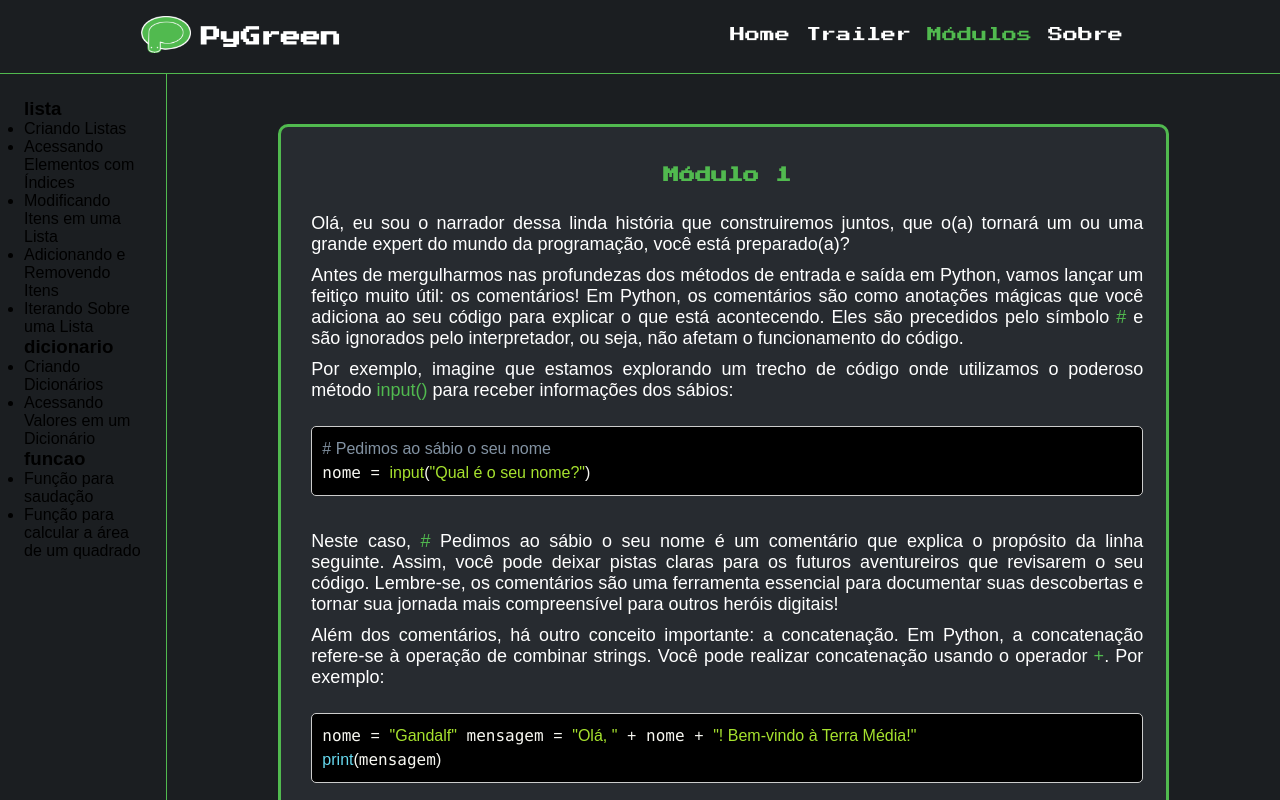
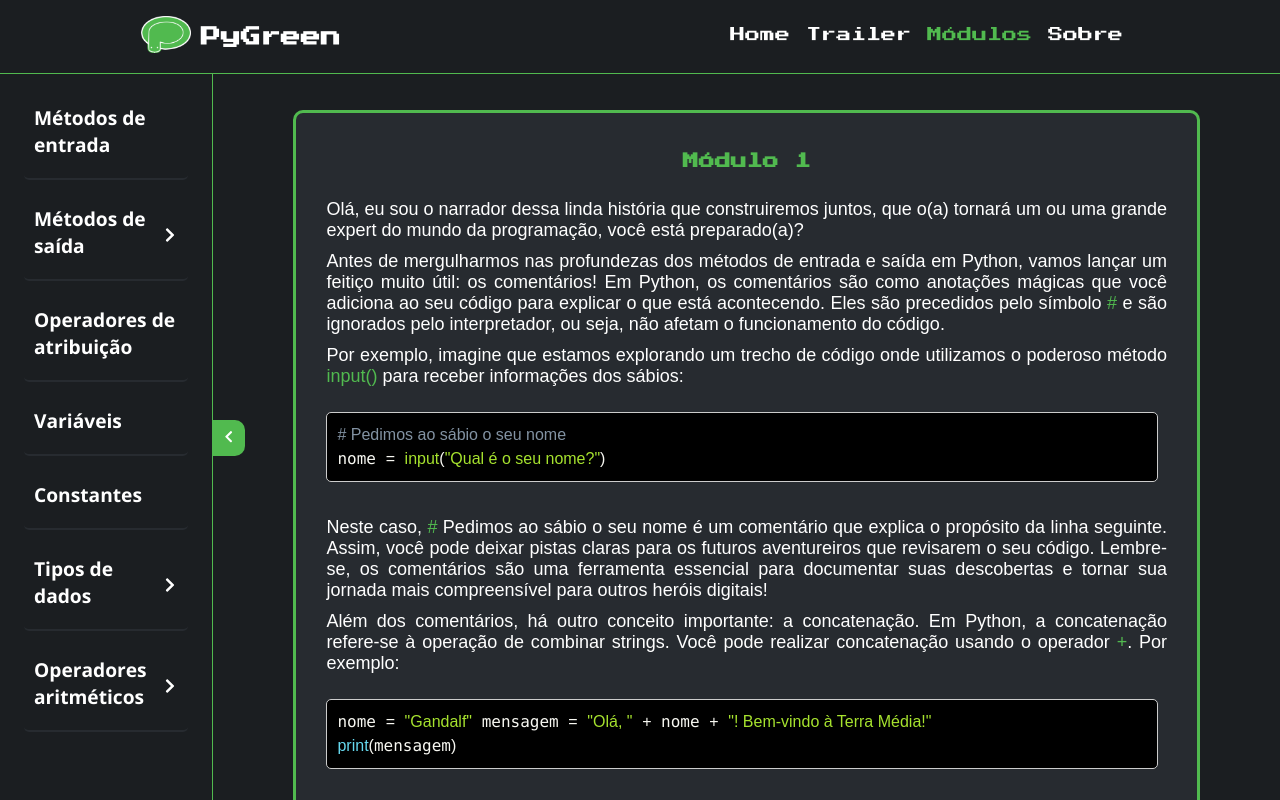
Before and after one commit to pygreenIF/PyGreen-appweb, a React (Create React App) app in the folder my-app/: page /modulos/modulo-1 in a window 1280 px wide. Shown: the top 800 px of the page. Built offline with nearby package versions, Linux system fonts and the light colour scheme.

Commit message:
tela de módulos
arrumando a tela de módulos, agora ela conta com um aside com titles e subtitles de cada parte do texto.

```diff
--- a/my-app/src/App.js
+++ b/my-app/src/App.js
@@ -13,23 +13,40 @@ import About from './components/modules/About'
 import Home from './components/modules/Home'
 
 
+function ContainerLayout({children}) {
+  return <Container customClass='min-height'>{children}</Container>;
+}
+
 function App() {
   return (
     <Router>
       <Navbar />
       <Routes>
-        <Route exact path="/" element= {<Home />}/>
-        <Route exact path="/modulos/modulo-1" element= {<Modulo1 />}/>
-        <Route exact path="/modulos/modulo-2" element= {<Modulo2 />}/>
-        <Route exact path="/modulos/modulo-3" element= {<Modulo3 />}/>
-        <Route exact path="/modulos/modulo-4" element= {<Modulo4 />}/>
+        <Route exact path="/" element={<Home />} />
+        <Route exact path="/modulos/modulo-1" element={<Modulo1 />} />
+        <Route exact path="/modulos/modulo-2" element={<Modulo2 />} />
+        <Route exact path="/modulos/modulo-3" element={<Modulo3 />} />
+        <Route exact path="/modulos/modulo-4" element={<Modulo4 />} />
+
+        <Route
+          exact
+          path="/modulos"
+          element={
+            <ContainerLayout>
+              <Modules />
+            </ContainerLayout>
+          }
+        />
+        <Route
+          exact
+          path="/sobre"
+          element={
+            <ContainerLayout>
+              <About />
+            </ContainerLayout>
+          }
+        />
       </Routes>
-      <Container customClass='min-height'>
-        <Routes>
-            <Route exact path="/modulos" element= {<Modules />}/>
-            <Route exact path="/sobre" element= {<About />}/>
-        </Routes>
-      </Container>
       <Footer />
     </Router>
   );
--- a/my-app/src/components/layout/ContentPage.js
+++ b/my-app/src/components/layout/ContentPage.js
@@ -1,30 +1,64 @@
+import { useState } from 'react';
+import { FaChevronRight, FaChevronDown, FaChevronLeft } from 'react-icons/fa';
 import styles from './ContentPage.module.css';
 
 function ContentPage({ titles = [], subtitles = [], num_subtitles = [], customClass, children }) {
+    const [expandedTitleIndex, setExpandedTitleIndex] = useState(null);
+    const [isSidebarVisible, setIsSidebarVisible] = useState(true);
     let start = 0;
+
+    const toggleSubtitles = (index) => {
+        setExpandedTitleIndex(expandedTitleIndex === index ? null : index);
+    };
+
+    const toggleSidebar = () => {
+        setIsSidebarVisible(!isSidebarVisible);
+    };
 
     return (
         <section className={styles.contents}>
-            <div className={styles.content_aside_nav}>
+            <div className={`${styles.content_aside_nav} ${isSidebarVisible ? '' : styles.collapsed}`}>
                 <div className={styles.navigation}>
                     {titles.map((title, i) => {
                         const end = start + num_subtitles[i];
                         const relatedSubtitles = subtitles.slice(start, end);
                         start = end;
 
+                        const hasSubtitles = relatedSubtitles.length > 0;
+                        const isExpanded = expandedTitleIndex === i;
+
                         return (
-                            <div key={i} className={styles.navigation_section}>
-                                <h3>{title}</h3>
-                                <ul>
-                                    {relatedSubtitles.map((subtitle, j) => (
-                                        <li key={j}>{subtitle}</li>
-                                    ))}
-                                </ul>
+                            <div
+                                key={i}
+                                className={`${styles.navigation_section} ${isExpanded ? styles.expanded : ''}`}
+                            >
+                                <a href={`#${title}`} onClick={() => toggleSubtitles(i)} className={styles.title_link}>
+                                    <h3>{title}</h3>
+                                    {hasSubtitles && (
+                                        <span className={styles.chevron}>
+                                            {isExpanded ? <FaChevronDown /> : <FaChevronRight />}
+                                        </span>
+                                    )}
+                                </a>
+
+                                {isExpanded && (
+                                    <ul>
+                                        {relatedSubtitles.map((subtitle, j) => (
+                                            <li key={j}>
+                                                <a href={`#${subtitle}`}>{subtitle}</a>
+                                            </li>
+                                        ))}
+                                    </ul>
+                                )}
                             </div>
                         );
                     })}
                 </div>
+                <button onClick={toggleSidebar} className={styles.toggle_button}>
+                    {isSidebarVisible ? <FaChevronLeft /> : <FaChevronRight />}
+                </button>
             </div>
+
             <div className={`${styles.content_page} ${styles[customClass]}`}>
                 <div className={styles.container_content}>
                     {children}
@@ -34,5 +68,4 @@ function ContentPage({ titles = [], subtitles = [], num_subtitles = [], customCl
     );
 }
 
-
 export default ContentPage;
--- a/my-app/src/components/layout/ContentPage.module.css
+++ b/my-app/src/components/layout/ContentPage.module.css
@@ -4,7 +4,7 @@
 }
 
 .content_aside_nav {
-    width: 15%;
+    width: 20%;
     height: 100vh;
     display: flex;
     position: sticky;
@@ -15,10 +15,48 @@
 
 .content_aside_nav .navigation {
     min-height: 0%;
-    max-height: 50%;
     display: flex;
     padding: 1.5em;
     flex-wrap: wrap;
+    margin-top: 50px;
+}
+
+.navigation {
+    display: flex;
+    flex-direction: column;
+}
+
+.navigation_section {
+    border-bottom: 2px solid var(--color-footer);
+}
+
+.navigation_section a {
+    text-decoration: none;
+    color: var(--white-primary);
+    font-family: 'Open Sans';
+}
+
+.navigation_section ul {
+    list-style: none;
+    max-height: 0;
+    overflow: hidden;
+    transition: max-height 0.3s ease;
+}
+
+.navigation_section ul {
+    max-height: 500px;
+}
+
+
+.navigation_section ul li {
+    margin-left: 10px;
+}
+
+.navigation_section h3 {
+    font-size: 1.1rem;
+    font-family: 'Open Sans';
+    margin-top: 20px;
+    margin-bottom: 10px;
 }
 
 .content_page {
@@ -31,16 +69,18 @@
 }
 
 .content_page .container_content {
-    width: 80%;
+    width: 85%;
     display: flex;
     flex-direction: column;
     align-items: center;
+    justify-content: center;
     flex-wrap: wrap;
     background-color: var(--color-footer);
     border: 3px solid var(--green-primary);
     border-radius: 10px;
     padding-block: 20px;
     padding-inline: 30px;
+    margin-top: 60px;
 }
 
 .container_content h1 {
@@ -77,9 +117,148 @@
     font-size: 18px;
 }
 
-@media (max-width: 768px) {
+.navigation_section {
+    margin-bottom: 15px;
+    padding: 10px;
+    border-radius: 5px;
+    transition: background-color 0.3s ease;
+}
+
+.title_link {
+    display: flex;
+    justify-content: space-between;
+    align-items: center;
+    text-decoration: none;
+    color: var(--white-primary);
+}
+
+.chevron {
+    font-size: 1rem;
+    margin-left: 10px;
+    color: var(--white-primary);
+    transition: transform 0.3s ease;
+}
+
+.expanded {
+    background-color: var(--color-footer);
+}
+
+
+.navigation_section ul {
+    list-style: none;
+    padding-left: 20px;
+    margin-top: 10px;
+}
+
+.navigation_section ul li {
+    margin-bottom: 5px;
+}
+
+.navigation_section ul li a {
+    text-decoration: none;
+    color: var(--white-primary);
+}
+
+.navigation_section h3 {
+    font-size: 1.2rem;
+    font-family: 'Open Sans';
+    margin-top: 0;
+    margin-bottom: 10px;
+}
+
+
+.contents {
+    display: flex;
+    flex-wrap: nowrap;
+    position: relative;
+}
+
+
+.toggle_button {
+    position: absolute;
+    right: -33px;
+    top: 50vh;
+    background-color: var(--green-primary);
+    color: var(--white-primary);
+    border: none;
+    padding: 10px;
+    cursor: pointer;
+    z-index: 1001;
+    transition: transform 0.3s ease-in-out;
+    border-top-right-radius: 10px;
+    border-bottom-right-radius: 10px;
+}
+
+
+.content_aside_nav {
+    width: 20%;
+    height: 100vh;
+    display: flex;
+    flex-direction: column;
+    position: sticky;
+    left: 0;
+    top: 20px;
+    border-right: 1px solid var(--green-primary);
+    transition: transform 0.3s ease-in-out, width 0.3s ease-in-out;
+}
+
+
+.collapsed {
+    width: 0;
+    transform: translateX(-100%);
+}
+
+.collapsed .content_aside_nav {
+    width: 0;
+    overflow: hidden;
+    transition: width 0.3s ease-in-out;
+}
+
+.collapsed + .content_aside_nav .navigation_section,
+.collapsed + .content_aside_nav h3,
+.collapsed + .content_aside_nav ul li {
+    display: none;
+}
+
+.collapsed .navigation_section,
+.collapsed .navigation_section * {
+    display: none;
+}
+
+.collapsed + .content_page {
+    width: 80%;
+    margin-left: auto;
+    margin-right: auto;
+    transition: width 0.3s ease-in-out, margin-left 0.3s ease-in-out, margin-right 0.3s ease-in-out;
+}
+
+.collapsed ~ .content_page {
+    width: 90%;
+    transition: width 0.3s ease-in-out;
+}
+
+.navigation_section .chevron {
+    font-size: 1rem;
+    margin-left: 10px;
+    transition: transform 0.3s ease;
+}
+
+.expanded .chevron {
+    transform: rotate(0deg);
+}
+
+
+@media (max-width: 1120px) {
     .content_page .container_content {
         border: none;
         background-color: var(--color-background);
     }
+
+    .content_aside_nav {
+        display: none;
+    }
+
+    .content_page .container_content {
+        width: 100%;
+    }
 }
--- a/my-app/src/components/layout/Footer.module.css
+++ b/my-app/src/components/layout/Footer.module.css
@@ -1,4 +1,5 @@
 .footer {
+    min-height: 300px;
     border-top: var(--green-primary) 2px solid;
     background-color: var(--color-footer);
     color: var(--white-primary);
@@ -14,7 +15,3 @@
     font-weight: bold;
     color: var(--green-primary);
 }
-
-@media (max-width: 768px) {
-
-}
--- a/my-app/src/components/layout/Navbar.module.css
+++ b/my-app/src/components/layout/Navbar.module.css
@@ -4,8 +4,10 @@
     background-color: var(--color-background);
     padding: 1em;
     border-bottom: var(--green-primary) 1px solid;
-    position: sticky;
-    top: 0px;
+    position: fixed;
+    top: 0;
+    left: 0;
+    width: 100%;
     z-index: 1000;
 }
 
--- a/my-app/src/components/modules/About.module.css
+++ b/my-app/src/components/modules/About.module.css
@@ -6,6 +6,7 @@
     font-family: 'Press Start 2P';
     color: var(--white-primary);
     flex-direction: column;
+    margin-top: 50px;
 }
 
 .aboutUs h1 {
@@ -31,6 +32,7 @@
     display: flex;
     flex-direction: column;
     align-items: center;
+    text-align: center;
     border: 5px solid var(--white-primary);
     margin-inline: 50px;
     margin-block: 50px;
--- a/my-app/src/components/pages/Modules.module.css
+++ b/my-app/src/components/pages/Modules.module.css
@@ -10,6 +10,7 @@
     flex-direction: column;
     align-items: center;
     justify-content: center;
+    margin-top: 100px;
 }
 
 .home_container .title_modules h1{
--- a/my-app/src/components/pages/modules-pages/Modulo1.js
+++ b/my-app/src/components/pages/modules-pages/Modulo1.js
@@ -159,17 +159,22 @@ print("O poder total do feitiço é:", poder_total)`,
 
     return (
         <ContentPage
-        titles ={['lista', 'dicionario', 'funcao']}
-        subtitles={['Criando Listas',
-            'Acessando Elementos com Índices',
-            'Modificando Itens em uma Lista',
-            'Adicionando e Removendo Itens',
-            'Iterando Sobre uma Lista',
-            'Criando Dicionários',
-            'Acessando Valores em um Dicionário',
-            'Função para saudação',
-            'Função para calcular a área de um quadrado']}
-        num_subtitles = {[5, 2, 2]}
+        titles ={['Métodos de entrada', 'Métodos de saída', 'Operadores de atribuição', 'Variáveis', 'Constantes', 'Tipos de dados', 'Operadores aritméticos']}
+        subtitles={['Combinando entrada e saída',
+            'Inteiros',
+            'Flutuantes',
+            'Strings',
+            'Manipulando strings',
+            'Booleanos',
+            'Adição',
+            'Subtração',
+            'Multiplicação',
+            'Divisão',
+            'Divisão inteira',
+            'Módulo',
+            'Exponenciação'
+        ]}
+        num_subtitles = {[0, 1, 0, 0, 0, 5, 7]}
         customClass="your-custom-class">
             <div className={styles.title_module}><h2>Módulo 1</h2></div>
                 <div className={styles.topic}>
@@ -200,7 +205,7 @@ print("O poder total do feitiço é:", poder_total)`,
                 <div className={styles.topic}>
                     <p>Olá, seja muito bem-vindo(a) ao mundo mágico da programação, prepare-se para descobrir os segredos dos métodos de entrada e saída usando Python, ferramentas essenciais para qualquer herói digital em sua jornada épica!</p>
                     <p>Imagine que você é um mago poderoso em uma terra repleta de enigmas e desafios. Para interagir com o mundo ao seu redor, você precisa comunicar-se tanto com os sábios que lhe dão informações quanto com os livros antigos onde registra suas descobertas. Em Python, os métodos de entrada e saída são os feitiços que permitem essa comunicação.</p>
-                    <h1 id='MetodosDeEntrada'>Métodos de Entrada</h1>
+                    <h1 id='Métodos de entrada'>Métodos de Entrada</h1>
                     <p>Os métodos de entrada são como os sábios que respondem às suas perguntas. Quando você deseja obter informações do usuário ou de outra fonte, você usa um feitiço de entrada. O mais comum desses feitiços é <span>input()</span>. Com ele, você pode perguntar ao usuário por um valor ou uma instrução.</p>
                     <p>Exemplo:</p>
                     <pre className={styles.codeblock}>
@@ -210,7 +215,7 @@ print("O poder total do feitiço é:", poder_total)`,
                     </pre>
                 </div>
                 <div className={styles.topic}>
-                    <h1 id='MetodosDeSaida'>Métodos de Saída</h1>
+                    <h1 id='Métodos de saída'>Métodos de Saída</h1>
                     <p>Os métodos de saída são como os livros antigos nos quais você registra suas descobertas para futuras gerações de heróis. O feitiço de saída mais utilizado é <span>print()</span>, que permite exibir informações na tela, compartilhando seus achados com o mundo.</p>
                     <p>Exemplo:</p>
                     <pre className={styles.codeblock}>
@@ -218,7 +223,7 @@ print("O poder total do feitiço é:", poder_total)`,
                             {codeExample[4]}
                         </code>
                     </pre>
-                    <h2>Combinando Entrada e Saída</h2>
+                    <h2 id='Combinando entrada e saída'>Combinando Entrada e Saída</h2>
                     <p>Em suas aventuras, você frequentemente precisa combinar esses feitiços para criar interações poderosas, como quando um mago consulta um sábio e depois anota suas novas descobertas.</p>
                     <p>Exemplo:</p>
                     <pre className={styles.codeblock}>
@@ -229,7 +234,7 @@ print("O poder total do feitiço é:", poder_total)`,
                     <p>Com os métodos de entrada e saída, você pode criar diálogos ricos e registrar os feitos de sua jornada. Use esses feitiços com sabedoria, aventureiro, e você estará preparado para enfrentar qualquer desafio que o mundo da programação lhe apresentar!</p>
                 </div>
                 <div className={styles.topic}>
-                    <h1 className={styles.topic_title} id='OperadoresDeAtribuicao'>Operadores de atribuição</h1>
+                    <h1 className={styles.topic_title} id='Operadores de atribuição'>Operadores de atribuição</h1>
                     <p>Agora, prepare-se para descobrir outro segredo vital: os operadores de atribuição! Eles são como os encantamentos que permitem armazenar informações mágicas em talismãs conhecidos como variáveis.</p>
                     <p>Um operador de atribuição é o símbolo <span>=</span>, que você usa para colocar um valor dentro de uma variável. É como dizer ao seu talismã: "Guarde este poder para mim!"</p>
                     <p>Exemplo:</p>
@@ -240,7 +245,7 @@ print("O poder total do feitiço é:", poder_total)`,
                     </pre>
                 </div>
                 <div className={styles.topic}>
-                    <h1 className={styles.topic_title} id='Variaveis'>Variáveis</h1>
+                    <h1 className={styles.topic_title} id='Variáveis'>Variáveis</h1>
                     <p>As variáveis são como os talismãs em sua jornada, onde você pode guardar números, textos ou outras informações que encontrar pelo caminho. Cada talismã tem um nome único, para que você possa chamá-lo quando precisar.</p>
                     <p>Exemplo:</p>
                     <pre className={styles.codeblock}>
@@ -268,9 +273,9 @@ print("O poder total do feitiço é:", poder_total)`,
                     <p>Com esses conhecimentos em mãos, você está mais preparado do que nunca para enfrentar os desafios que a programação tem a oferecer. Que sua jornada seja repleta de descobertas e conquistas épicas, bravo aventureiro!</p>
                 </div>
                 <div className={styles.topic}>
-                    <h1 className={styles.topic_title} id='TposDeDados'>Tipos de Dados</h1>
+                    <h1 className={styles.topic_title} id='Tipos de dados'>Tipos de Dados</h1>
                     <p>Agora, aventureiro(a), vamos explorar os diferentes tipos de dados que você encontrará em Python. Cada tipo de dado é uma ferramenta mágica com características próprias, essencial para armazenar e manipular as informações em sua jornada.</p>
-                    <h2>Inteiros (int)</h2>
+                    <h2 id='Inteiros'>Inteiros (int)</h2>
                     <p>Os inteiros são como os robustos guerreiros do reino, capazes de lidar com números sem frações. Eles são usados para representar contagens, idades, pontos de vida e qualquer valor que não necessite de um ponto decimal.</p>
                     <p>Exemplo:</p>
                     <pre className={styles.codeblock}>
@@ -278,7 +283,7 @@ print("O poder total do feitiço é:", poder_total)`,
                             {codeExample[10]}
                         </code>
                     </pre>
-                    <h2>Flutuantes (float)</h2>
+                    <h2 id='Flutuantes'>Flutuantes (float)</h2>
                     <p>Os flutuantes são os sábios alquimistas que lidam com números fracionários e decimais. Eles são ideais para representar medições precisas, como distâncias, pesos e probabilidades.</p>
                     <p>Exemplo:</p>
                     <pre className={styles.codeblock}>
@@ -286,7 +291,7 @@ print("O poder total do feitiço é:", poder_total)`,
                             {codeExample[11]}
                         </code>
                     </pre>
-                    <h2>Strings (str)</h2>
+                    <h2 id='Strings'>Strings (str)</h2>
                     <p>As strings são os bardos e contadores de histórias do reino, responsáveis por armazenar textos e caracteres. Elas são usadas para nomes, descrições e qualquer sequência de caracteres.</p>
                     <p>Exemplo:</p>
                     <pre className={styles.codeblock}>
@@ -294,7 +299,7 @@ print("O poder total do feitiço é:", poder_total)`,
                             {codeExample[12]}
                         </code>
                     </pre>
-                    <h2>Manipulando Strings</h2>
+                    <h2 id='Manipulando strings'>Manipulando Strings</h2>
                     <h3>Fatiamento (Slicing)</h3>
                     <p>Você pode obter sub-sequências de uma string ou lista usando fatiamento. A sintaxe para fatiamento é <span>sequência[inicio:fim]</span>, onde <span>inicio</span> é o índice inicial (inclusivo) e <span>fim</span> é o índice final (exclusivo).</p>
                     <p>Exemplo com Strings:</p>
@@ -314,7 +319,7 @@ print("O poder total do feitiço é:", poder_total)`,
                             {codeExample[14]}
                         </code>
                     </pre>
-                    <h2>Booleanos (bool)</h2>
+                    <h2 id='Booleanos'>Booleanos (bool)</h2>
                     <p>Os booleanos são os guardiões do verdadeiro e do falso, representando apenas dois estados: verdadeiro (<span>True</span>) e falso (<span>False</span>). Eles são usados para decisões lógicas, como verificar condições e controlar o fluxo da sua história.</p>
                     <p>Exemplo:</p>
                     <pre className={styles.codeblock}>
@@ -331,9 +336,9 @@ print("O poder total do feitiço é:", poder_total)`,
                     </pre>
                     <p>Com esses tipos de dados à sua disposição, você está ainda mais preparado para manipular as informações e enfrentar os desafios que surgirem em sua jornada. Boa sorte, herói, e que sua aventura seja repleta de descobertas e vitórias!</p>
                 <div className={styles.topic}>
-                    <h1 className={styles.topic_title} id='OperadoresAritmeticos'>Operadores aritméticos</h1>
+                    <h1 className={styles.topic_title} id='Operadores aritméticos'>Operadores aritméticos</h1>
                     <p>Bravo(a) aventureiro(a), agora que você conhece os tipos de dados fundamentais, é hora de descobrir os operadores aritméticos em Python, as ferramentas mágicas que permitem realizar cálculos e manipular números. Esses operadores são essenciais para qualquer mago da programação, pois com eles, você poderá somar, subtrair, multiplicar e muito mais.</p>
-                    <h2>Adição (<span>+</span>)</h2>
+                    <h2 id='Adição'>Adição (<span>+</span>)</h2>
                     <p>A adição é o encantamento que permite somar dois valores. Use-o para acumular tesouros ou calcular a soma de forças.</p>
                     <p>Exemplo: </p>
                     <pre className={styles.codeblock}>
@@ -341,7 +346,7 @@ print("O poder total do feitiço é:", poder_total)`,
                             {codeExample[17]}
                         </code>
                     </pre>
-                    <h2>Subtração (<span>-</span>)</h2>
+                    <h2 id='Subtração'>Subtração (<span>-</span>)</h2>
                     <p>A subtração é o feitiço para subtrair um valor de outro. Perfeito para calcular perdas ou diminuir pontos de vida após uma batalha.</p>
                     <p>Exemplo:</p>
                     <pre className={styles.codeblock}>
@@ -349,7 +354,7 @@ print("O poder total do feitiço é:", poder_total)`,
                             {codeExample[18]}
                         </code>
                     </pre>
-                    <h2>Multiplicação (<span>*</span>)</h2>
+                    <h2 id='Multiplicação'>Multiplicação (<span>*</span>)</h2>
                     <p>A multiplicação multiplica dois valores. Ideal para aumentar sua força com poções mágicas ou calcular áreas de territórios conquistados.</p>
                     <p>Exemplo:</p>
                     <pre className={styles.codeblock}>
@@ -357,7 +362,7 @@ print("O poder total do feitiço é:", poder_total)`,
                             {codeExample[19]}
                         </code>
                     </pre>
-                    <h2>Divisão (<span>/</span>)</h2>
+                    <h2 id='Divisão'>Divisão (<span>/</span>)</h2>
                     <p>A divisão divide um valor por outro. Útil para dividir tesouros entre companheiros ou calcular a quantidade de poções usadas.</p>
                     <p>Exemplo:</p>
                     <pre className={styles.codeblock}>
@@ -365,7 +370,7 @@ print("O poder total do feitiço é:", poder_total)`,
                             {codeExample[20]}
                         </code>
                     </pre>
-                    <h2>Divisão Inteira (<span>//</span>)</h2>
+                    <h2 id='Divisão inteira'>Divisão Inteira (<span>//</span>)</h2>
                     <p>A divisão inteira é como a divisão, mas retorna apenas a parte inteira do resultado, descartando qualquer fração. Ideal para calcular quantas vezes um recurso pode ser usado completamente.</p>
                     <p>Exemplo:</p>
                     <pre className={styles.codeblock}>
@@ -373,7 +378,7 @@ print("O poder total do feitiço é:", poder_total)`,
                             {codeExample[21]}
                         </code>
                     </pre>
-                    <h2>Módulo (<span>%</span>)</h2>
+                    <h2 id='Módulo'>Módulo (<span>%</span>)</h2>
                     <p>O módulo retorna o resto de uma divisão. É como descobrir quantas moedas sobraram após comprar espadas.</p>
                     <p>Exemplo:</p>
                     <pre className={styles.codeblock}>
@@ -381,7 +386,7 @@ print("O poder total do feitiço é:", poder_total)`,
                             {codeExample[22]}
                         </code>
                     </pre>
-                    <h2>Exponenciação (<span>**</span>)</h2>
+                    <h2 id='Exponenciação'>Exponenciação (<span>**</span>)</h2>
                     <p>A exponenciação eleva um número a uma potência. Use-o para calcular o poder aumentado de um feitiço ou a área de um quadrado mágico.</p>
                     <p>Exemplo:</p>
                     <pre className={styles.codeblock}>
--- a/my-app/src/index.css
+++ b/my-app/src/index.css
@@ -11,6 +11,8 @@
   margin: 0;
   box-sizing: border-box;
   font-family: 'Open-Sans', sans-serif;
+  scroll-behavior: smooth;
+  scroll-margin-top: 90px;
 }
 
 html, body, #root {
```
Also changed, not shown: my-app/public/index.html (+1 -38 lines), my-app/public/manifest.json (deleted), my-app/public/robots.txt (deleted).
